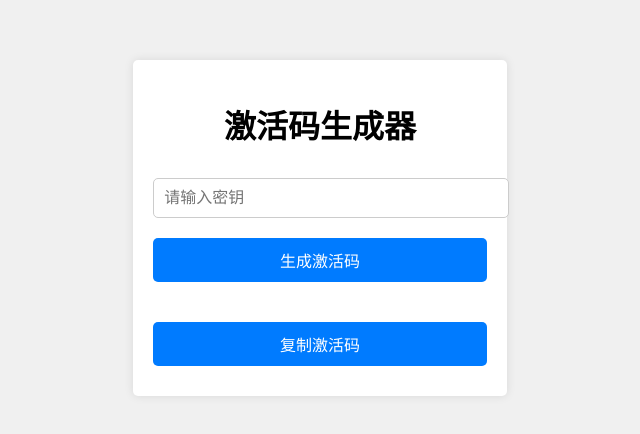
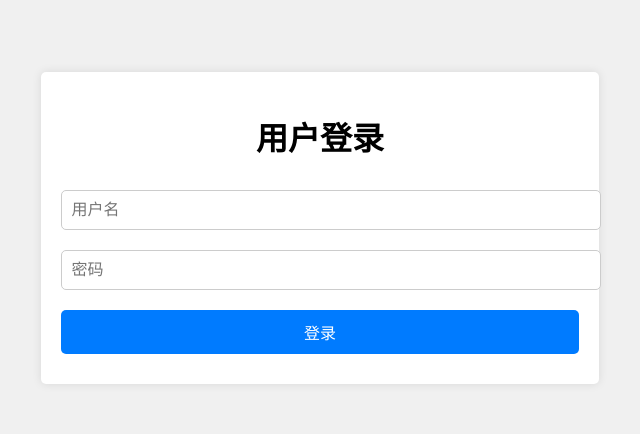
Before and after one commit to MaiTianClass/activation-code-generator, a plain HTML site: page index.html in a window 1280 px wide. Shown: the part 172-606 px from the top of the page, without its empty margins (320-960 px from the left). Drawn offline with Linux system fonts and the light colour scheme.

Commit message:
Update index.html

```diff
--- a/index.html
+++ b/index.html
@@ -42,40 +42,67 @@
         button:hover {
             background-color: #0056b3;
         }
-        #generatedCode {
+        #activationCodeOutput {
             font-size: 18px;
             margin-top: 20px;
             color: #007BFF;
             word-wrap: break-word;
         }
+        #loginContainer, #generatorContainer {
+            display: none;
+        }
     </style>
 </head>
 <body>
-    <div class="container">
+    <!-- 登录界面 -->
+    <div class="container" id="loginContainer">
+        <h1>用户登录</h1>
+        <input type="text" id="username" placeholder="用户名">
+        <input type="password" id="password" placeholder="密码">
+        <button onclick="login()">登录</button>
+    </div>
+
+    <!-- 激活码生成器界面 -->
+    <div class="container" id="generatorContainer">
         <h1>激活码生成器</h1>
         <input type="text" id="activationKey" placeholder="请输入密钥">
         <button onclick="generateActivationCode()">生成激活码</button>
-        <div id="generatedCode"></div>
+        <input type="text" id="activationCodeOutput" readonly placeholder="生成的激活码将在此处显示">
         <button onclick="copyToClipboard()">复制激活码</button>
     </div>
+
     <script>
+        // 模拟的用户信息，真实应用中应使用服务器端验证
+        const validUsername = "admin";
+        const validPassword = "password123";
+
+        function login() {
+            const username = document.getElementById("username").value;
+            const password = document.getElementById("password").value;
+
+            if (username === validUsername && password === validPassword) {
+                // 登录成功，显示激活码生成器界面
+                document.getElementById("loginContainer").style.display = "none";
+                document.getElementById("generatorContainer").style.display = "block";
+            } else {
+                alert("用户名或密码错误！");
+            }
+        }
+
         async function generateActivationCode() {
             const userKey = document.getElementById("activationKey").value;
 
-            // 检查输入是否为空
             if (!userKey) {
                 alert("请先输入密钥再生成激活码！");
-                document.getElementById("generatedCode").innerText = ""; // 不显示任何文字
+                document.getElementById("activationCodeOutput").value = ""; // 不显示任何文字
                 return;
             }
 
-            // 等待 Promise 解析并显示激活码
             const activationCode = await generateActivationCodeFromKey(userKey);
-            document.getElementById("generatedCode").innerText = activationCode;
+            document.getElementById("activationCodeOutput").value = activationCode;
         }
 
         function generateActivationCodeFromKey(key) {
-            // 使用 Web Crypto API 进行 SHA-256 哈希计算
             return crypto.subtle.digest("SHA-256", new TextEncoder().encode(key)).then(hashBuffer => {
                 const hashArray = Array.from(new Uint8Array(hashBuffer));
                 const hashHex = hashArray.map(b => b.toString(16).padStart(2, '0')).join('');
@@ -86,7 +113,6 @@
         }
 
         function formatActivationCode(code) {
-            // 将24位激活码分为5段
             const part1 = code.slice(0, 4);
             const part2 = code.slice(4, 9);
             const part3 = code.slice(9, 14);
@@ -97,7 +123,7 @@
         }
 
         function copyToClipboard() {
-            const activationCode = document.getElementById("generatedCode").innerText;
+            const activationCode = document.getElementById("activationCodeOutput").value;
             const userKey = document.getElementById("activationKey").value;
 
             if (!userKey || !activationCode) {
@@ -105,13 +131,15 @@
                 return;
             }
 
-            // 复制激活码到剪贴板
             navigator.clipboard.writeText(activationCode).then(() => {
                 alert("激活码已成功复制到剪贴板!");
             }, err => {
                 alert("复制失败，请手动复制!");
             });
         }
+
+        // 初始时显示登录界面
+        document.getElementById("loginContainer").style.display = "block";
     </script>
 </body>
 </html>
```
